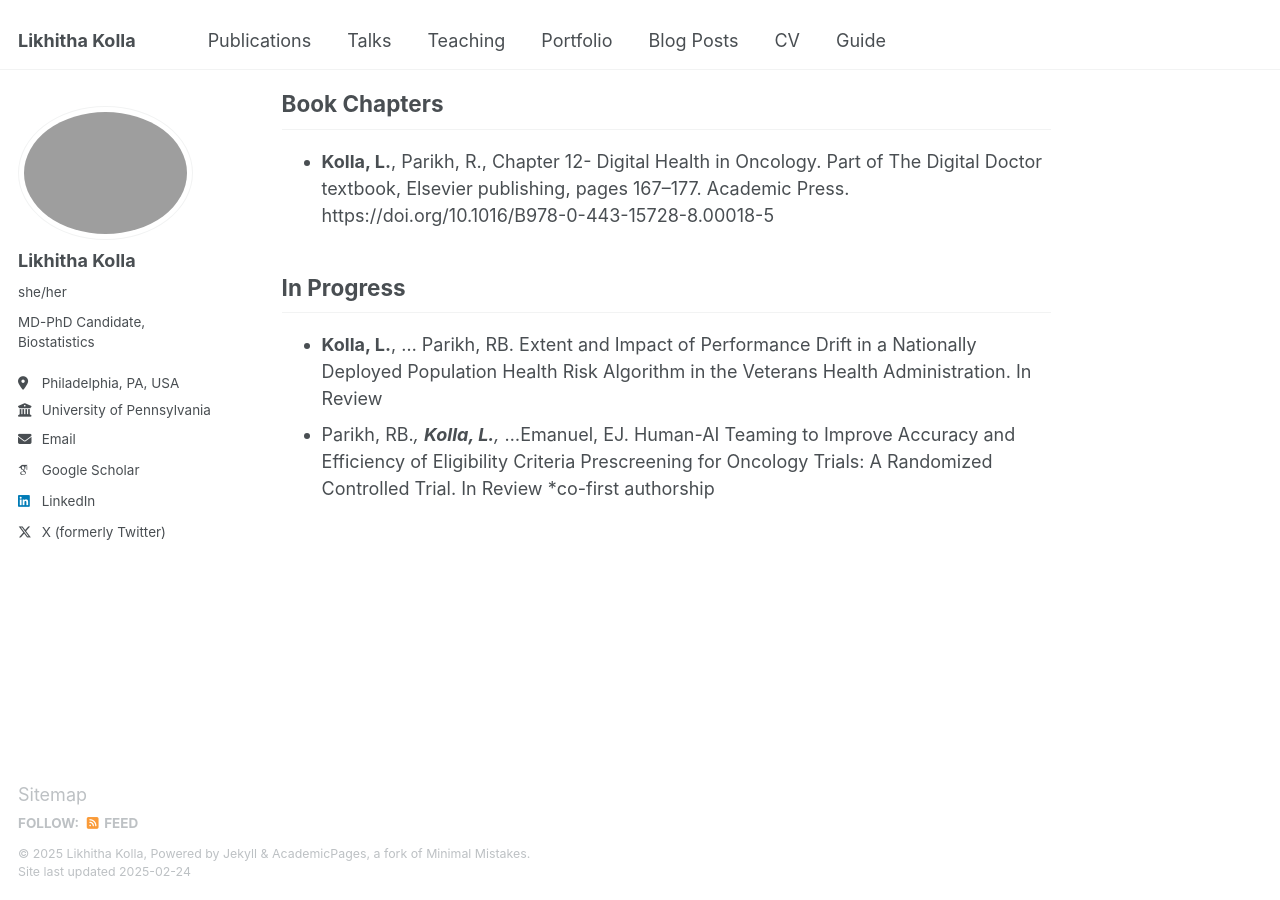
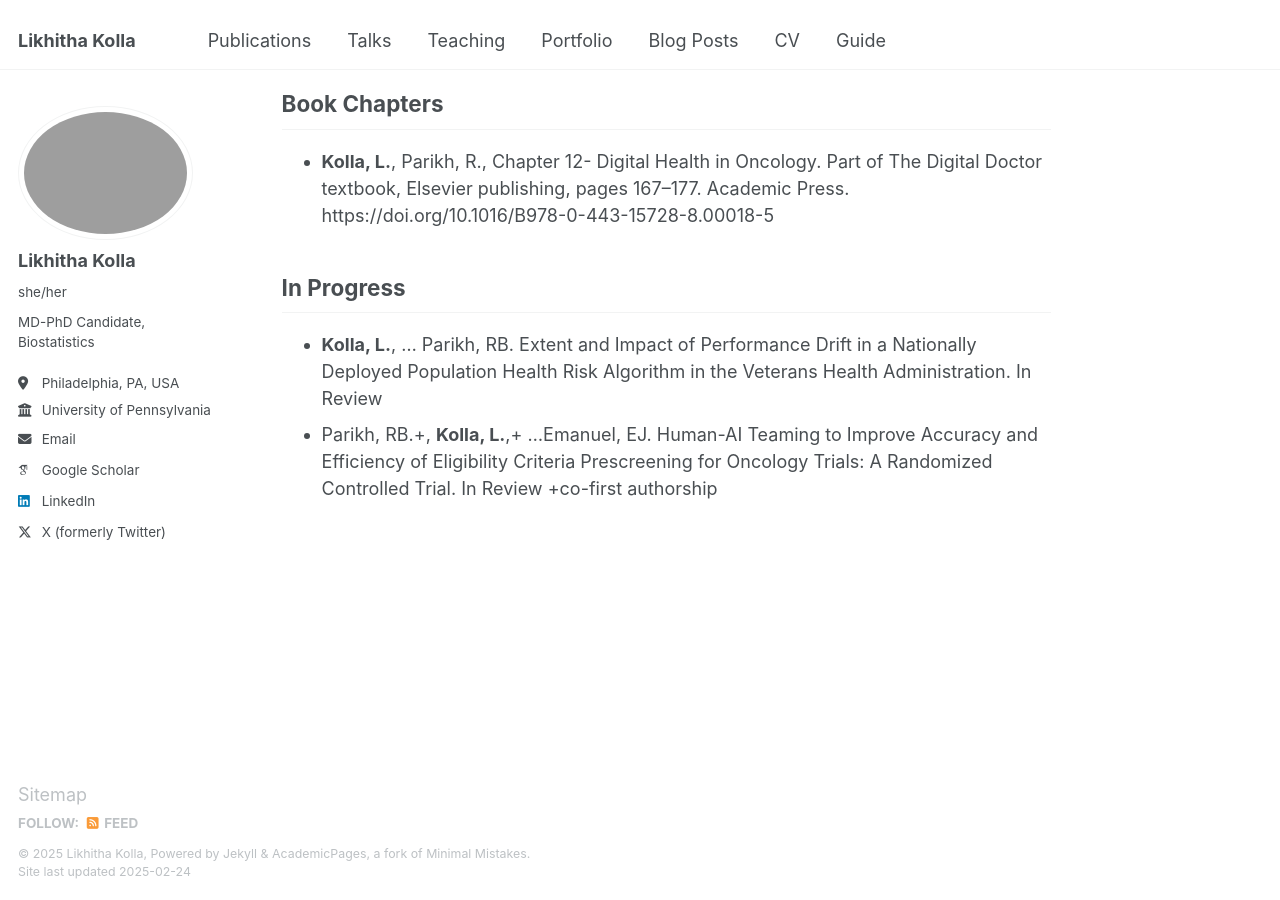
Before and after one commit to likhithakolla/likhithakolla.github.io, a Jekyll site: the page built from _pages/publications.md, in a window 1280 px wide and 900 px high, scrolled down 1645 px. Built offline with Jekyll 4.4.1, drawn with Linux system fonts in a browser that asks for light colours; some web fonts are replaced.

```diff
--- a/_pages/publications.md
+++ b/_pages/publications.md
@@ -28,4 +28,4 @@ You can also find my articles on [my Google Scholar profile](https://scholar.goo
 
 ## In Progress
 - **Kolla, L.**, … Parikh, RB. Extent and Impact of Performance Drift in a Nationally Deployed Population Health Risk Algorithm in the Veterans Health Administration. In Review
-- Parikh, RB.*, **Kolla, L.**,* …Emanuel, EJ. Human-AI Teaming to Improve Accuracy and Efficiency of Eligibility Criteria Prescreening for Oncology Trials: A Randomized Controlled Trial. In Review *co-first authorship
+- Parikh, RB.+, **Kolla, L.**,+ …Emanuel, EJ. Human-AI Teaming to Improve Accuracy and Efficiency of Eligibility Criteria Prescreening for Oncology Trials: A Randomized Controlled Trial. In Review +co-first authorship
```
